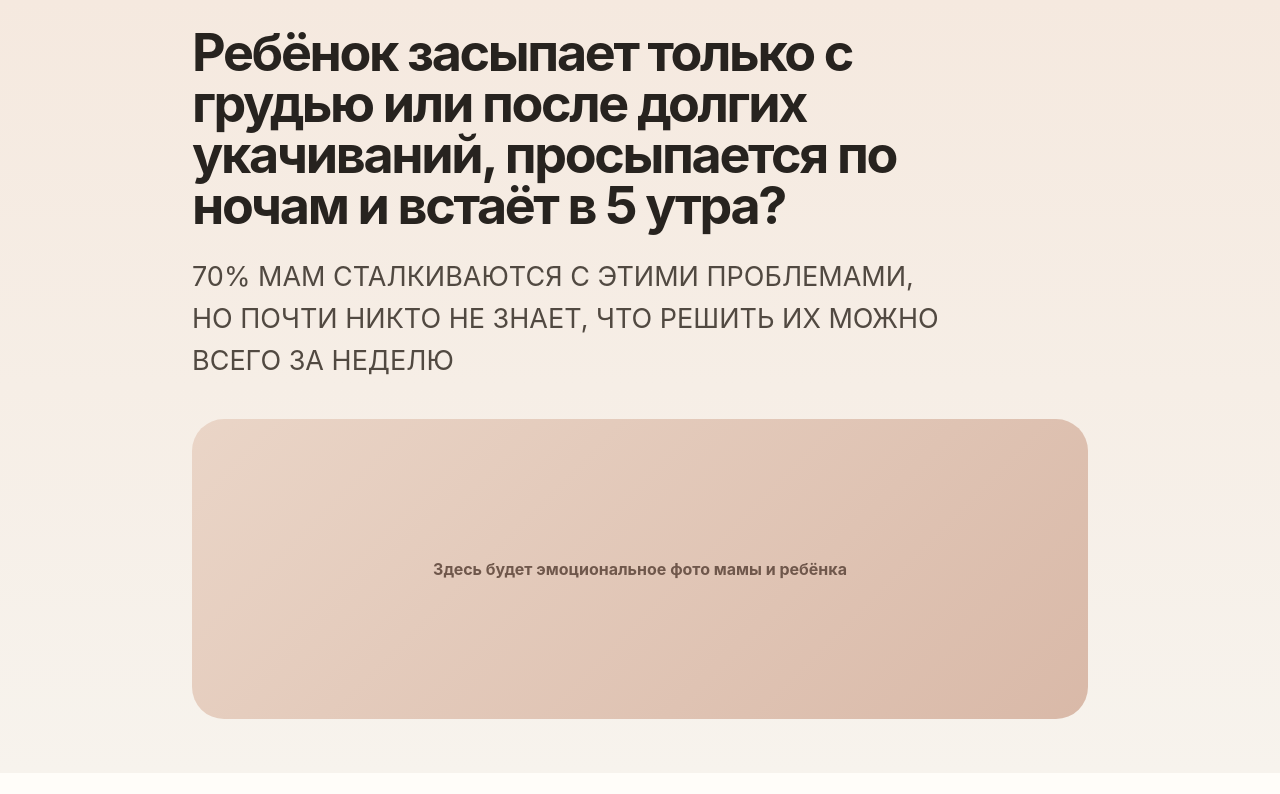
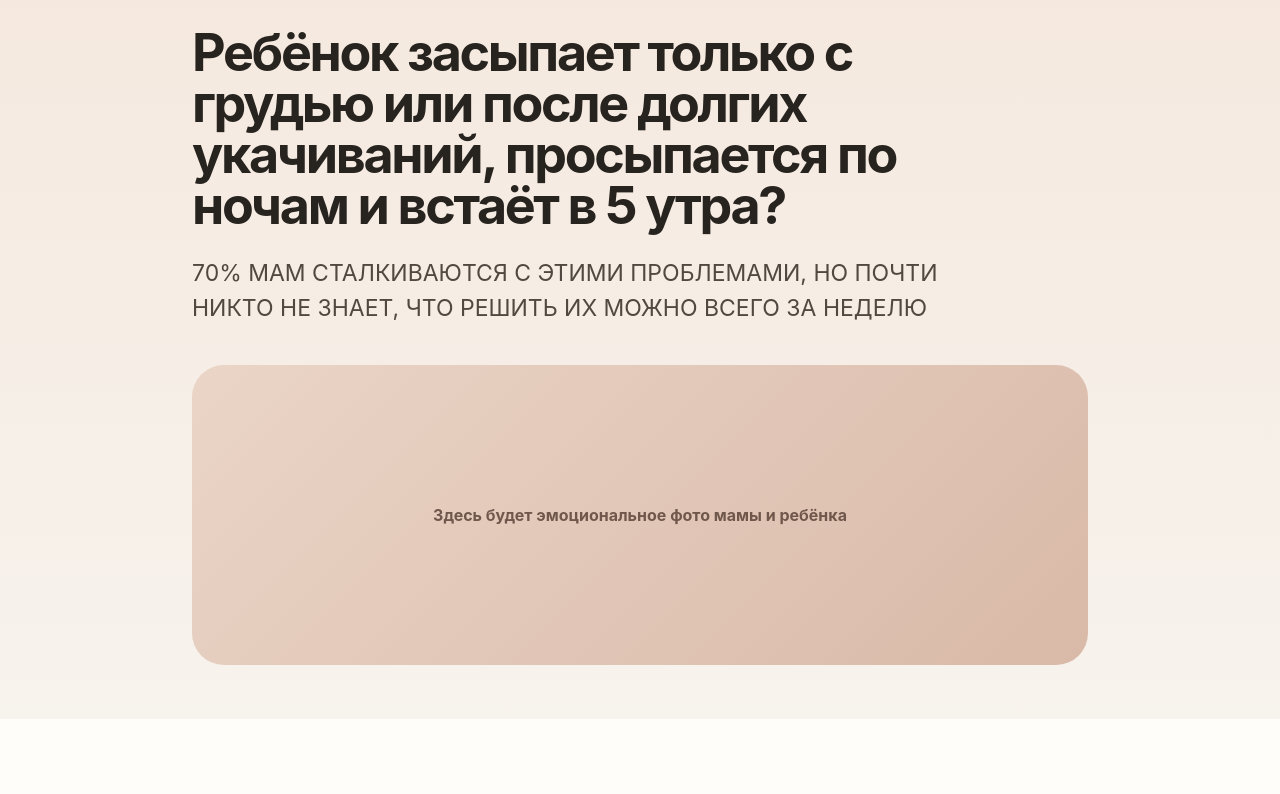
Before and after one commit to ivanpetroffdirect/sperva_pospi_longread1, a plain HTML site: page index.html in a window 1280 px wide. Shown: the top 794 px of the page. Drawn offline with Linux system fonts and the light colour scheme.

Commit message:
Update index.html

```diff
--- a/index.html
+++ b/index.html
@@ -90,7 +90,7 @@ p {
 }
 
 .lead {
-  font-size: clamp(20px, 3vw, 27px);
+  font-size: clamp(16px, 3vw, 23px);
   max-width: 760px;
   color: #514941;
   margin: 0 0 30px;
```
